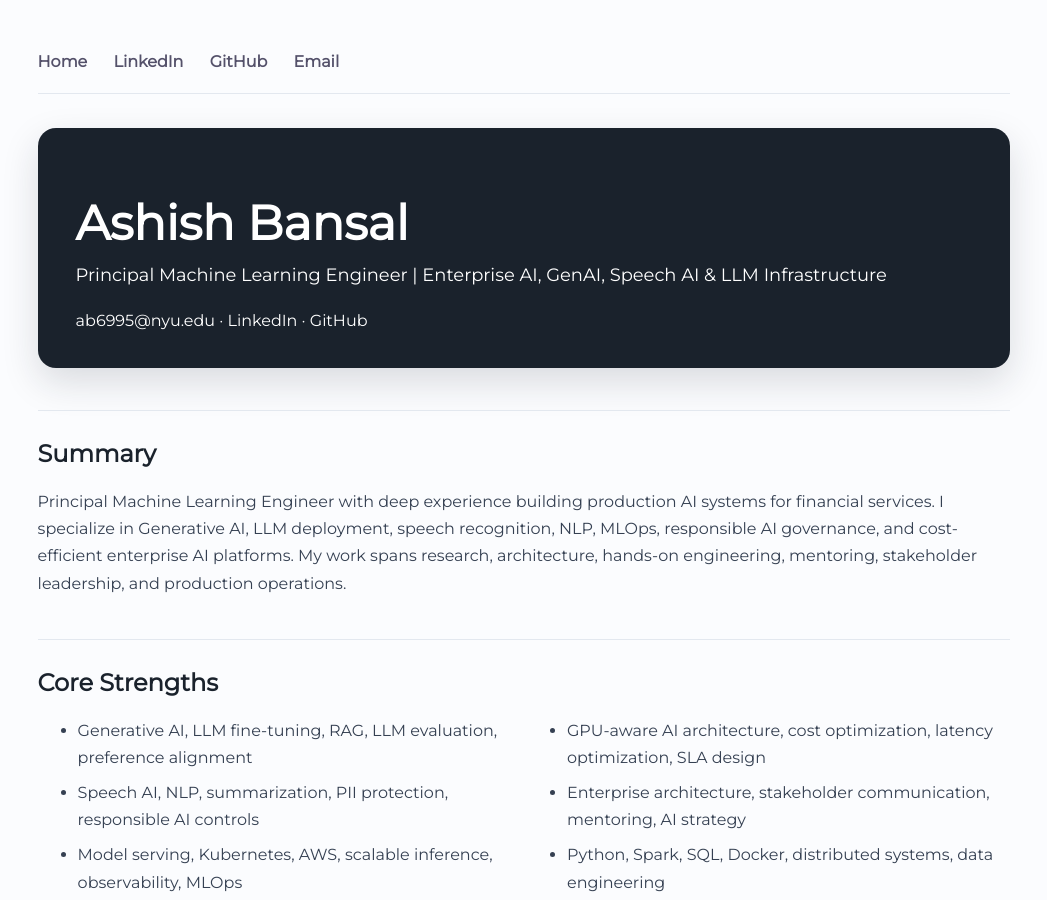
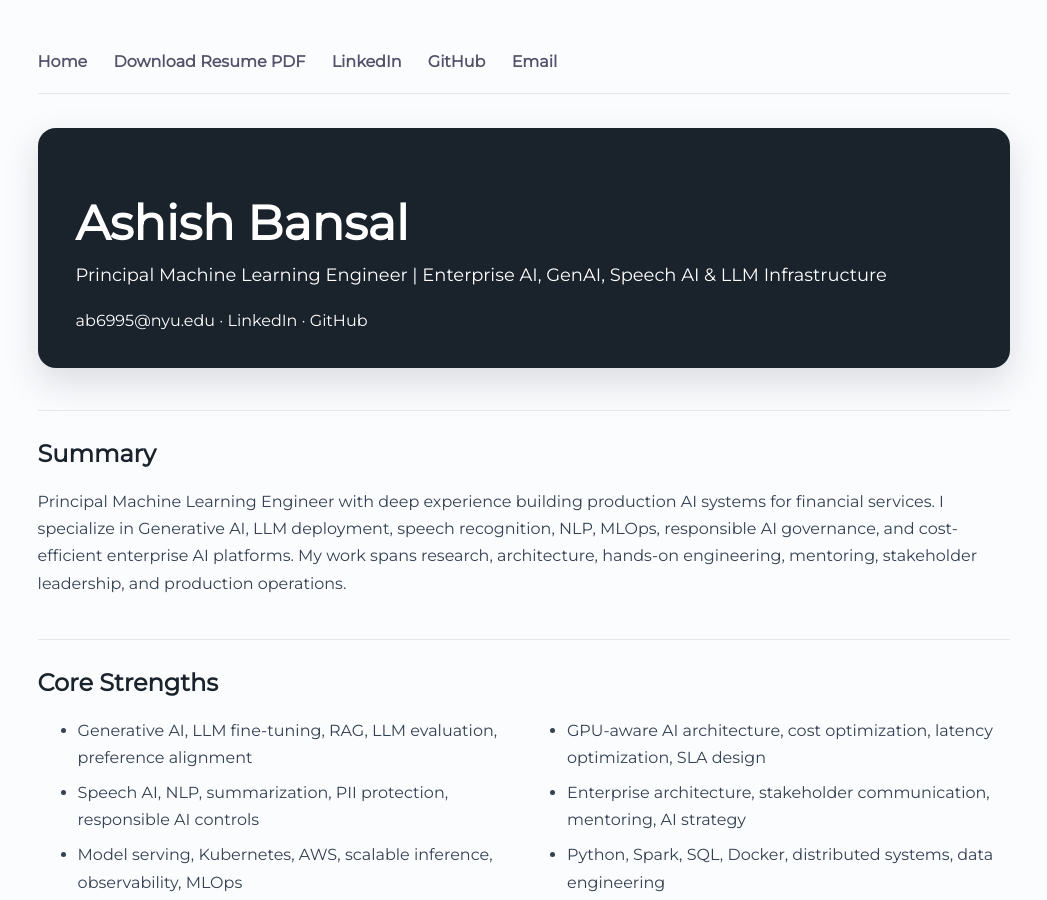
Before and after one commit to ab6995/ab6995.github.io, a Jekyll site: the page built from resume/index.html, in a window 1280 px wide and 900 px high. Shown: the whole window, without its empty margins (116-1163 px from the left). Built offline with Jekyll 4.4.1, drawn with Linux system fonts in a browser that asks for light colours.

Commit message:
Add updated resume PDF download link

```diff
--- a/_layouts/resume.html
+++ b/_layouts/resume.html
@@ -4,13 +4,14 @@
   <meta charset="utf-8">
   <meta name="viewport" content="width=device-width, initial-scale=1">
   <title>{{ page.title }}</title>
-  <meta name="description" content="Resume of Ashish Bansal, Principal Machine Learning Engineer focused on enterprise AI, GenAI, LLM infrastructure, speech AI, and MLOps.">
+  <meta name="description" content="Resume of Ashish Bansal, Principal AI/ML Engineer focused on LLM-powered applications, agentic systems, enterprise AI platforms, speech analytics, RAG, and model serving.">
   <link rel="stylesheet" type="text/css" href="/assets/css/blog.css">
 </head>
 <body>
   <nav>
     <ul>
       <li><a href="/">Home</a></li>
+      <li><a href="/files/resume_ash.pdf">Download Resume PDF</a></li>
       <li><a href="https://www.linkedin.com/in/{{site.linkedin_username}}" target="_blank" rel="noopener">LinkedIn</a></li>
       <li><a href="https://github.com/{{site.github_username}}" target="_blank" rel="noopener">GitHub</a></li>
       <li><a href="mailto:{{site.email}}">Email</a></li>
```
